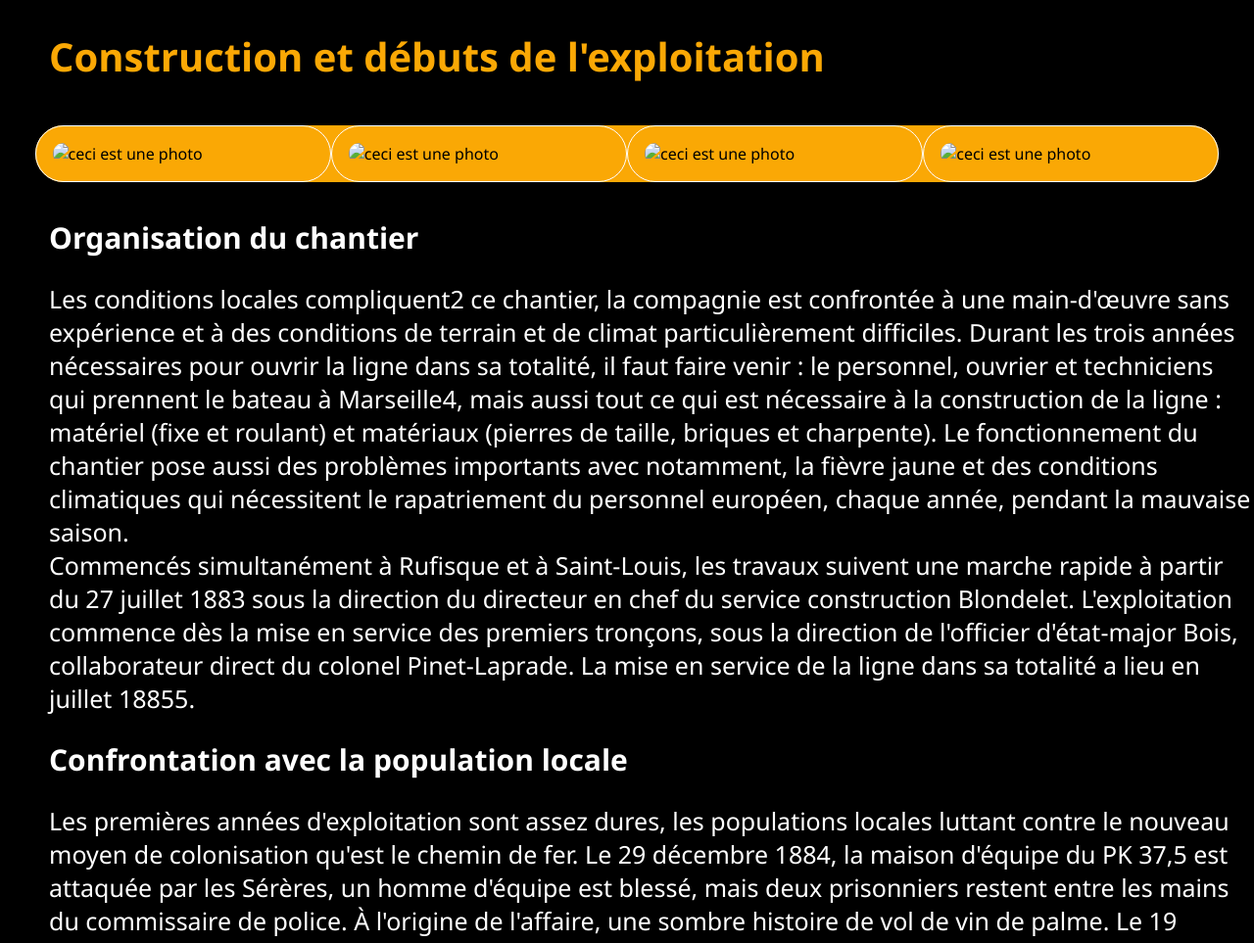
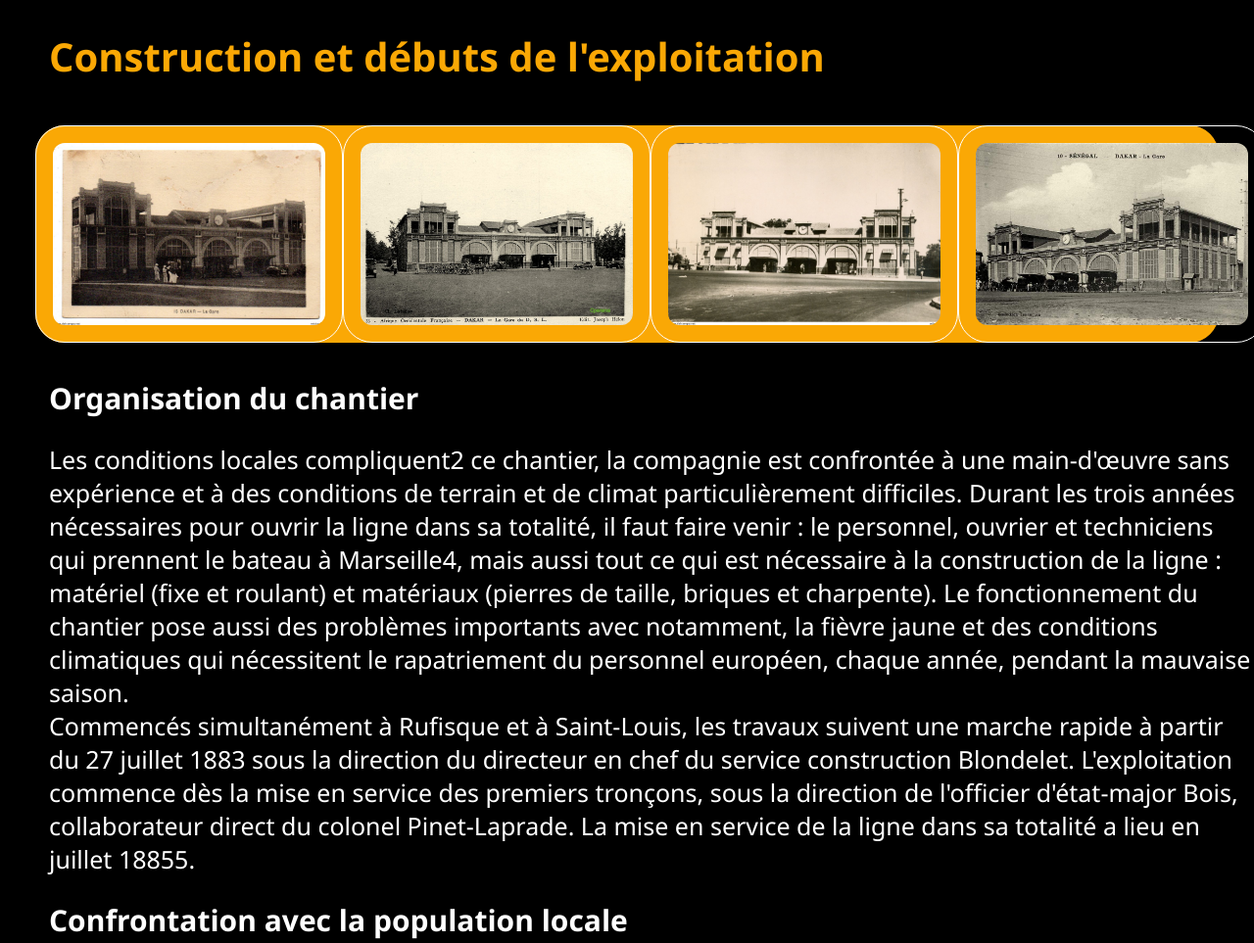
Before and after one commit to Yarway-Graph/2MDN, a plain HTML site: page Garededakar.html in a window 1280 px wide. Shown: the part 1565-2528 px from the top of the page at 98% size. Drawn offline with Linux system fonts and the light colour scheme.

Commit message:
Update Garededakar.html

```diff
--- a/Garededakar.html
+++ b/Garededakar.html
@@ -17,10 +17,10 @@
     <h3>Pour réaliser cet important chantier et exploiter la future ligne, la SCB d'Ernest Goüin crée en 18832 une société anonyme au capital de 5 millions de francs, appelée Compagnie du chemin de fer de Dakar à Saint-Louis. Le conseil d'administration de la SCB autorise l'apport de la concession, la souscription d'un maximum de 6 700 actions de la nouvelle compagnie et la signature d'un marché à forfait et une convention, précisant les conditions financières des rapports entre les deux sociétés.</h3>
     <h2>Construction et débuts de l'exploitation</h2>
     <section>
-        <img src="Images/gare dakar 1945.jpg" alt="ceci est une photo">
-        <img src="Images/dakar_train_1914_b.jpg" alt="ceci est une photo">
-        <img src="Images/gare de dakar annee 50.jpg" alt="ceci est une photo">
-        <img src="Images/dakar_train_1914_c.jpg" alt="ceci est une photo">
+        <img src="gare dakar 1945.jpg" alt="ceci est une photo">
+        <img src="dakar_train_1914_b.jpg" alt="ceci est une photo">
+        <img src="gare de dakar annee 50.jpg" alt="ceci est une photo">
+        <img src="dakar_train_1914_c.jpg" alt="ceci est une photo">
     </section>
     <h2 class="soustitre">Organisation du chantier</h2>
     <h3>Les conditions locales compliquent2 ce chantier, la compagnie est confrontée à une main-d'œuvre sans expérience et à des conditions de terrain et de climat particulièrement difficiles. Durant les trois années nécessaires pour ouvrir la ligne dans sa totalité, il faut faire venir : le personnel, ouvrier et techniciens qui prennent le bateau à Marseille4, mais aussi tout ce qui est nécessaire à la construction de la ligne : matériel (fixe et roulant) et matériaux (pierres de taille, briques et charpente). Le fonctionnement du chantier pose aussi des problèmes importants avec notamment, la fièvre jaune et des conditions climatiques qui nécessitent le rapatriement du personnel européen, chaque année, pendant la mauvaise saison. <br>
@@ -49,10 +49,10 @@
     <h2>La reconstruction de la gare de Dakar</h2>
     <h3>Dakar, entre-temps devenue le point de départ de la ligne du Niger, nécessite une gare plus monumentale. L'avant-projet du bâtiment et des installations est approuvé par décision ministérielle du 24 décembre 1908. L'agrandissement des quais du port de commerce, qui a déjà donné lieu à divers échanges de terrains, doit provoquer la disparition de la gare voyageurs d'origine, reportée 1 000 mètres plus à l'ouest, et la suppression des voies ferrées entre ces deux points. Les travaux sont terminés en 1914, mais en raison du décès du président du Dakar-Saint Louis, André de Traz, la cérémonie d'inauguration est purement supprimée par décision du gouverneur en date du 16 juin.</h3>
     <section>
-        <img src="Images/Gare_dakar2.jpg" alt="ceci est une photo">
-        <img src="Images/Gare_dakar5.jpg" alt="ceci est une photo">
-        <img src="Images/gare de dakar2.jpg" alt="ceci est une photo">
-        <img src="Images/Gare_de_Dakar_-_Soir.jpg" alt="ceci est une photo">
+        <img src="Gare_dakar2.jpg" alt="ceci est une photo">
+        <img src="Gare_dakar5.jpg" alt="ceci est une photo">
+        <img src="gare de dakar2.jpg" alt="ceci est une photo">
+        <img src="Gare_de_Dakar_-_Soir.jpg" alt="ceci est une photo">
     </section>
     <button class="bouton"><h2 id="accueil"><a href="../index.html">ACCUEIL</a></h2></button>
 
```
